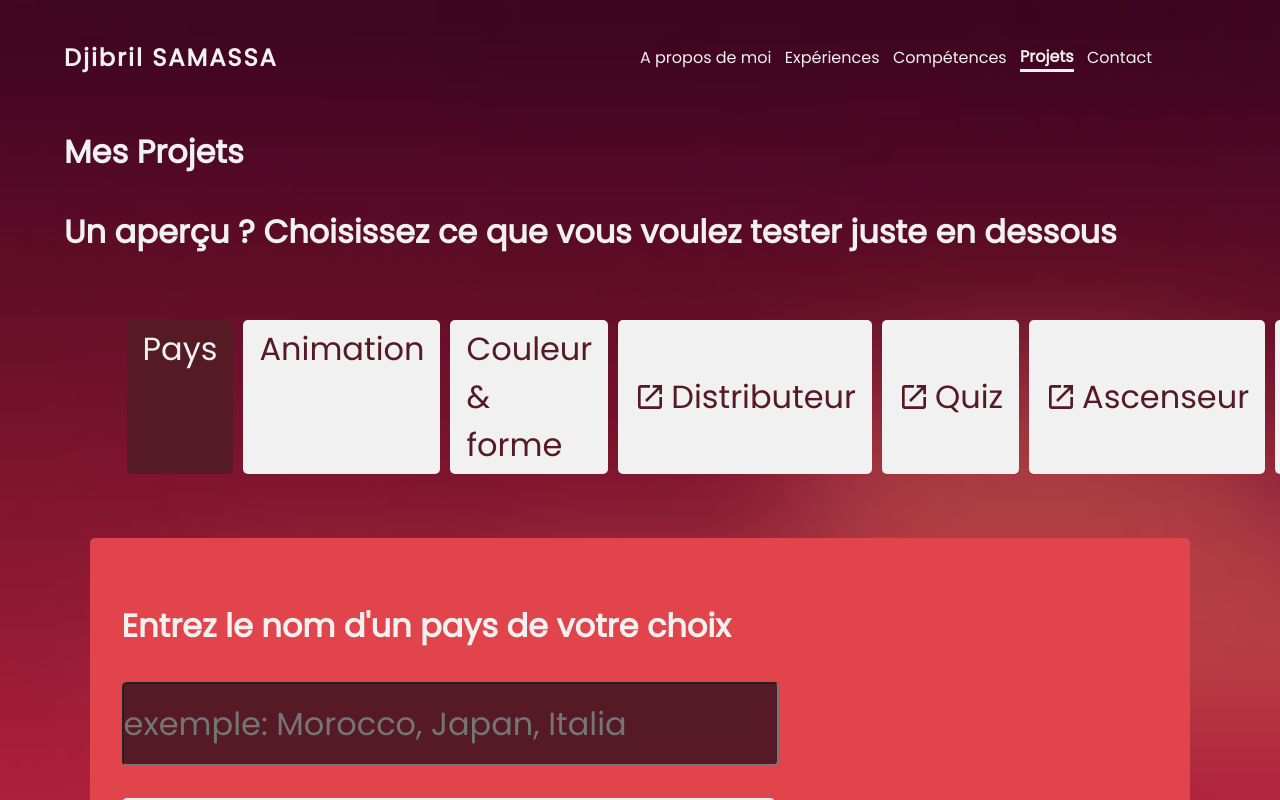
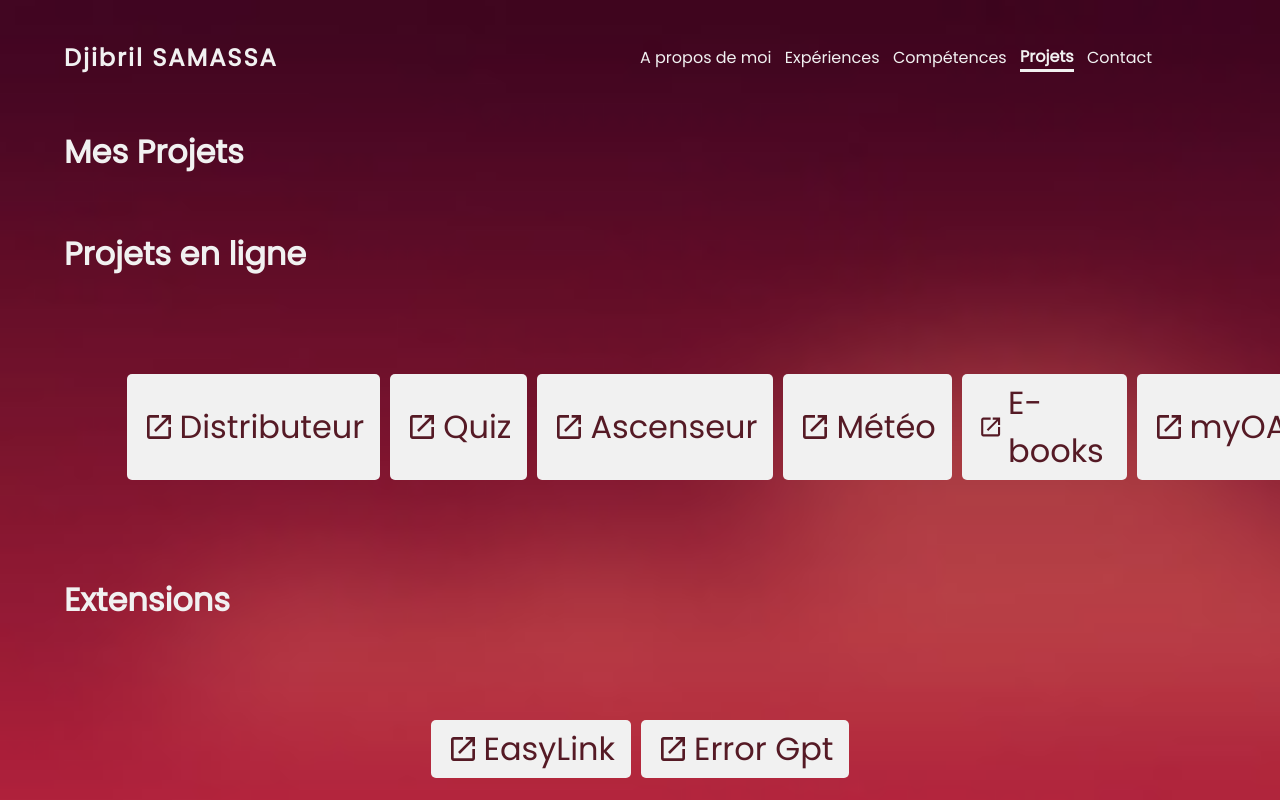
Before and after one commit to Djibril-Samassa/monportfolio2022, a React (Create React App) app: page /projets in a window 1280 px wide. Both pictures are taken after a click on the element "Découvrez mon Portfolio". Shown: the top 800 px of the page. Built offline with nearby package versions, Linux system fonts and the light colour scheme.

Commit message:
extensions

```diff
--- a/src/composants/Experience.css
+++ b/src/composants/Experience.css
@@ -182,7 +182,7 @@
   display: flex;
   justify-content: space-between;
   width: fit-content;
-  margin: 4em 0;
+  margin: 1em 0;
 }
 
 .skillcontainer>li {
@@ -192,6 +192,11 @@
   padding: 5px 16px;
   margin: 0px 5px;
   border-radius: 5px;
+}
+
+.pn{
+  font-family: "Poppins";
+  color: #f1f1f1;
 }
 
 .unselectedSkill:hover,
--- a/src/pages/Projets.js
+++ b/src/pages/Projets.js
@@ -13,51 +13,13 @@ import { Icon } from "@iconify/react";
 export default function Projets() {
   const menuState = useContext(MenuContext);
   menuState.setSelected("projets");
-  const [selected, setSelected] = useState("pays");
   return (
     <div style={{ width: "90%", margin: "0 auto" }}>
       <h1 className="expTitle">Mes Projets</h1>
-      <h3 className="expTitle">
-        Un aperçu ? Choisissez ce que vous voulez tester juste en dessous{" "}
-      </h3>
       <Slide left>
+        <div style={{ display: 'flex', flexDirection: 'column' }}>
+          <h3 className="pn">Projets en ligne</h3>
           <ul className="skillcontainer">
-          {selected === "pays" ? (
-            <li className="selectedSkill">Pays</li>
-          ) : (
-            <li
-              className="unselectedSkill"
-              onClick={() => {
-                setSelected("pays");
-              }}
-            >
-              Pays
-            </li>
-          )}
-          {selected === "animation" ? (
-            <li className="selectedSkill">Animation</li>
-          ) : (
-            <li
-              className="unselectedSkill"
-              onClick={() => {
-                setSelected("animation");
-              }}
-            >
-              Animation
-            </li>
-          )}
-          {selected === "colorandform" ? (
-            <li className="selectedSkill">Couleur & forme</li>
-          ) : (
-            <li
-              className="unselectedSkill"
-              onClick={() => {
-                setSelected("colorandform");
-              }}
-            >
-              Couleur & forme
-            </li>
-          )}
             <li className="unselectedSkill link">
               <Icon style={{ marginRight: '5px' }} className='iconif' icon="material-symbols:open-in-new" />
               <a href="https://distributeur-by-djibril.netlify.app/" target="_blank">Distributeur</a>
@@ -84,18 +46,21 @@ export default function Projets() {
               <a href="https://my-auth-by-djibril.netlify.app/" target="_blank">myOAuth</a>
             </li>
           </ul>
-      </Slide>
-      <Slide top>
-        <div className="skillShowContainer">
-          {selected === "pays" ? (
-            <Pays />
-          ) : selected === "colorandform" ? (
-            <ColorAndForm />
-          ) : selected === "animation" ? (
-            <Animation />
-          ) : null}
         </div>
-      </Slide>
+        <div style={{ display: 'flex', flexDirection: 'column' }}>
+          <h3 className="pn">Extensions</h3>
+          <ul className="skillcontainer">
+            <li className="unselectedSkill link">
+              <Icon style={{ marginRight: '5px' }} className='iconif' icon="material-symbols:open-in-new" />
+              <a href="https://easylink-by-djibril.netlify.app/" target="_blank">EasyLink</a>
+            </li>
+            <li className="unselectedSkill link">
+              <Icon style={{ marginRight: '5px' }} className='iconif' icon="material-symbols:open-in-new" />
+              <a href="https://error-gpt-by-djibril.netlify.app/" target="_blank">Error Gpt</a>
+            </li>
+          </ul>
+        </div>
+      </Slide >
 
       <h3 className="expTitle">Mes projets réalisés</h3>
       <Slide right>
@@ -105,6 +70,6 @@ export default function Projets() {
           })}
         </div>
       </Slide>
-    </div>
+    </div >
   );
 }
```
Lines whose indentation alone changed are shown as unchanged.
